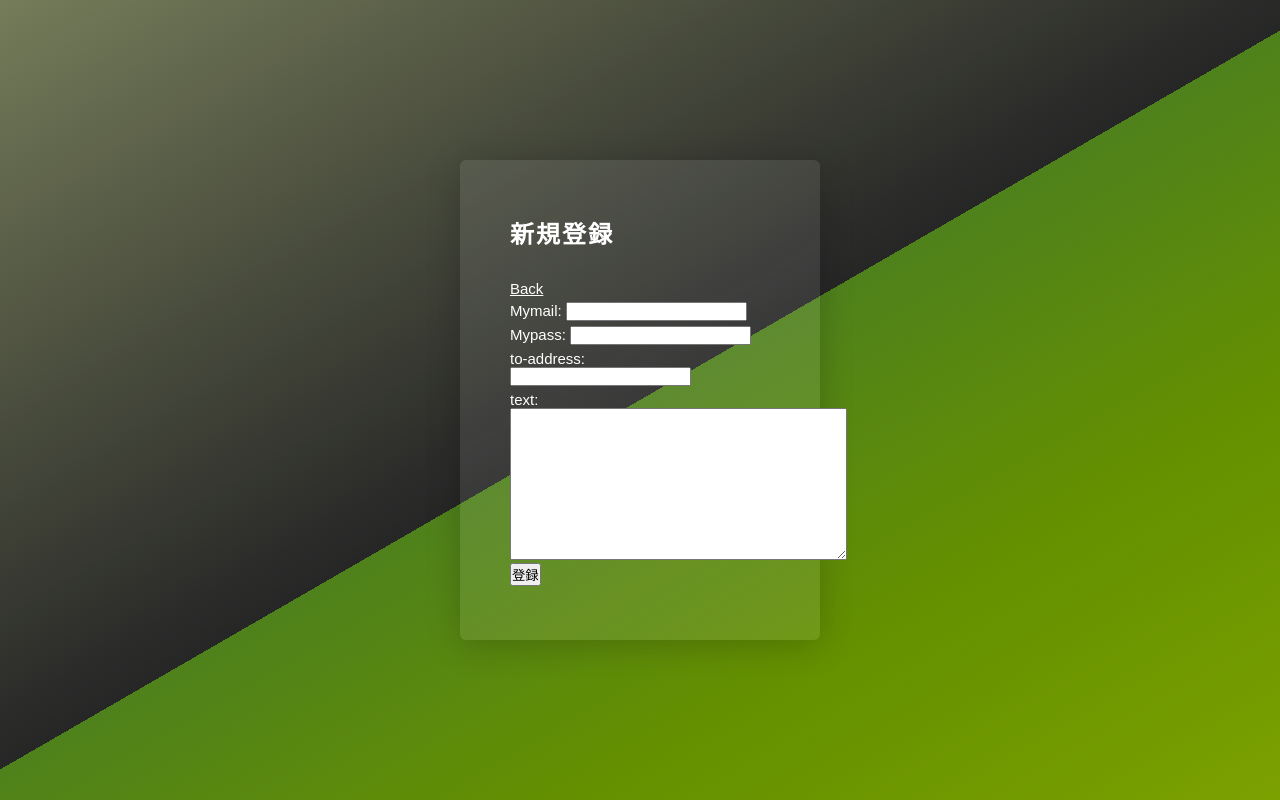
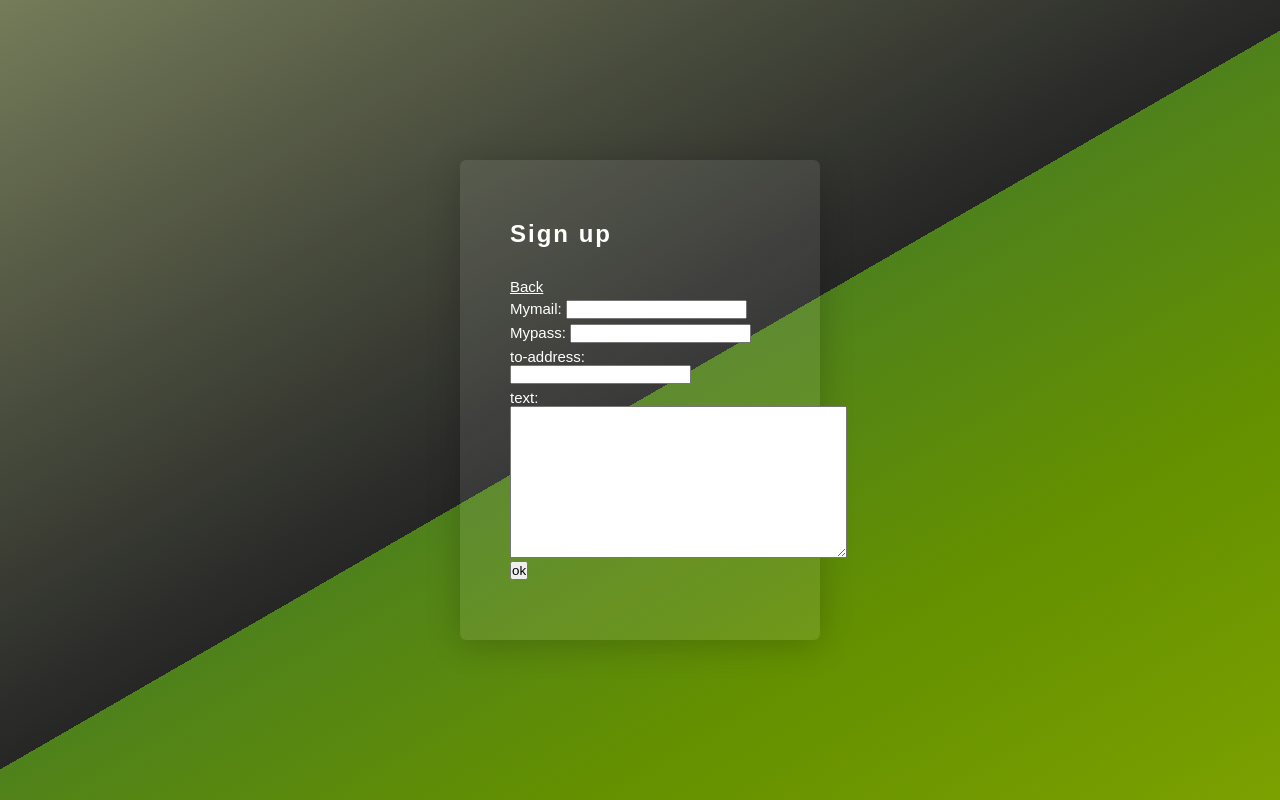
Before and after one commit to Tea-Key1/django-website-10, a Django app: template blog/templates/blog/post_form.html in a window 1280 px wide. Run offline with Django 3.2, Linux system fonts and the light colour scheme; the template is opened without the code that fills it: values that come from a table or form of the project are taken from there, others are empty; parts of the project's set-up code (start-up, migrations or seed data) failed here and were passed over.

Commit message:
Update post_form.html

```diff
--- a/blog/templates/blog/post_form.html
+++ b/blog/templates/blog/post_form.html
@@ -11,12 +11,12 @@
 	<section>
 		<div class="box">
 			<div class="form">
-                <h2>新規登録</h2>
+                <h2>Sign up</h2>
                 <p><a href="/">Back</a></p>
                 <form method="post">
                     {% csrf_token %}
                     {{ form.as_p }}
-                    <input type="submit" value="登録" />
+                    <input type="submit" value="ok" />
                 </form>
 			</div>
 		</div>
```
